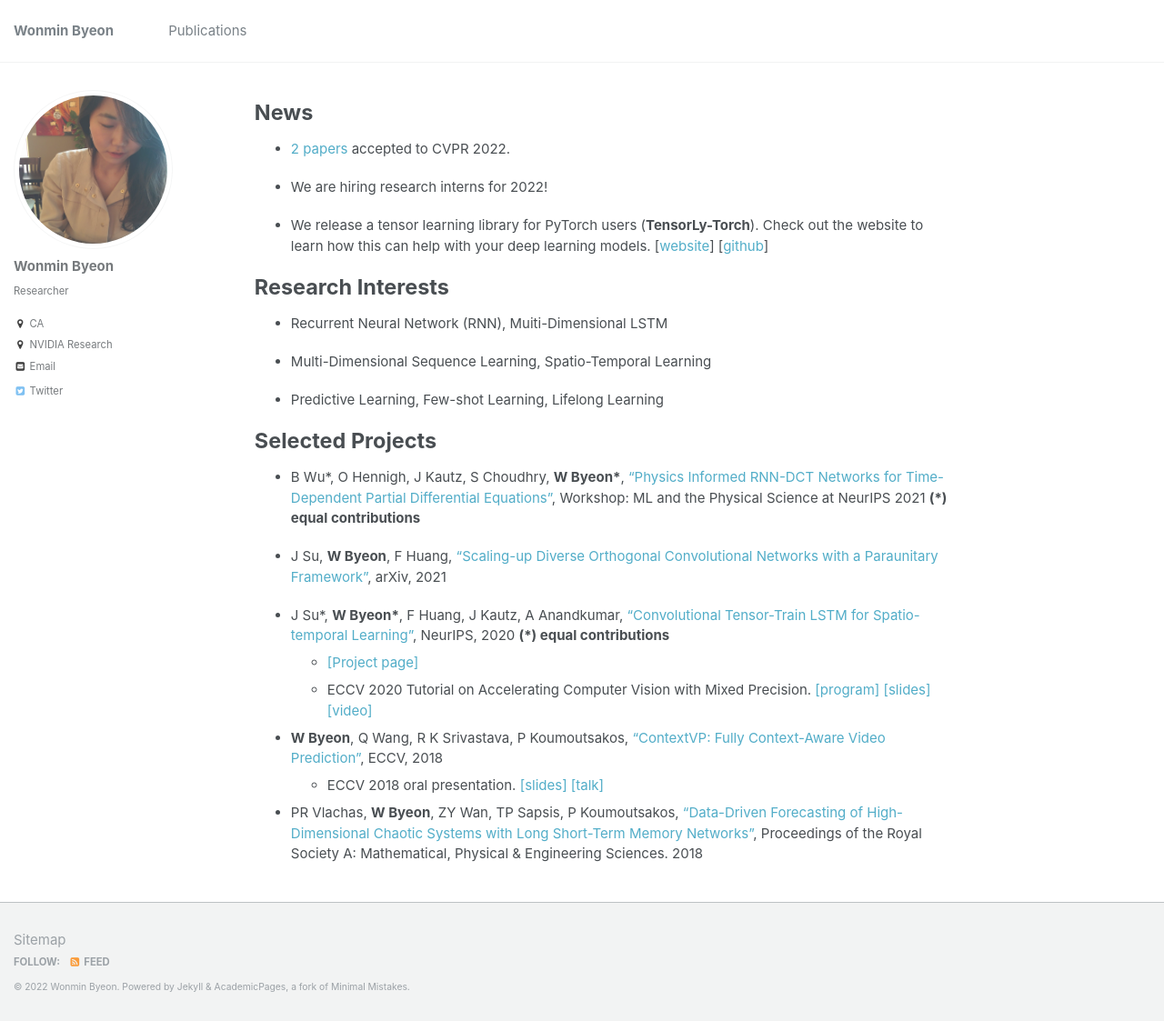
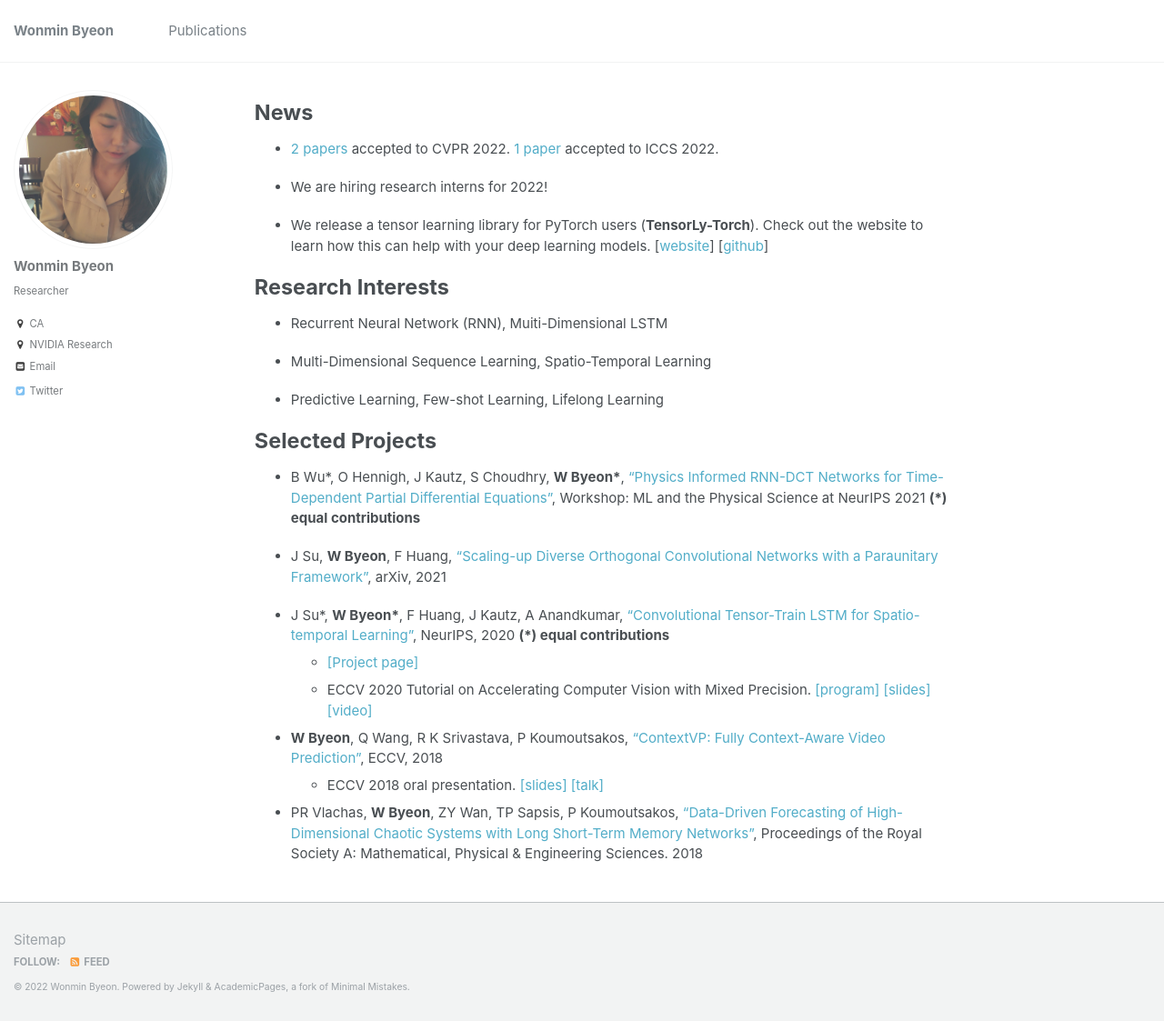
Before and after one commit to wonmin-byeon/wonmin-byeon.github.io, a Jekyll site: the page built from _pages/about.md, in a window 1280 px wide and 1123 px high. Shown: the whole window at 91% size. Built offline with Jekyll 4.4.1, drawn with Linux system fonts in a browser that asks for light colours.

Commit message:
add iccs paper

```diff
--- a/_pages/about.md
+++ b/_pages/about.md
@@ -10,7 +10,7 @@ redirect_from:
 
 News
 ======
-* [2 papers](https://wonmin-byeon.github.io/publications/) accepted to CVPR 2022.
+* [2 papers](https://wonmin-byeon.github.io/publications/) accepted to CVPR 2022. [1 paper](https://wonmin-byeon.github.io/publications/2022-rnndct) accepted to ICCS 2022.
 
 * We are hiring research interns for 2022!
 
```
